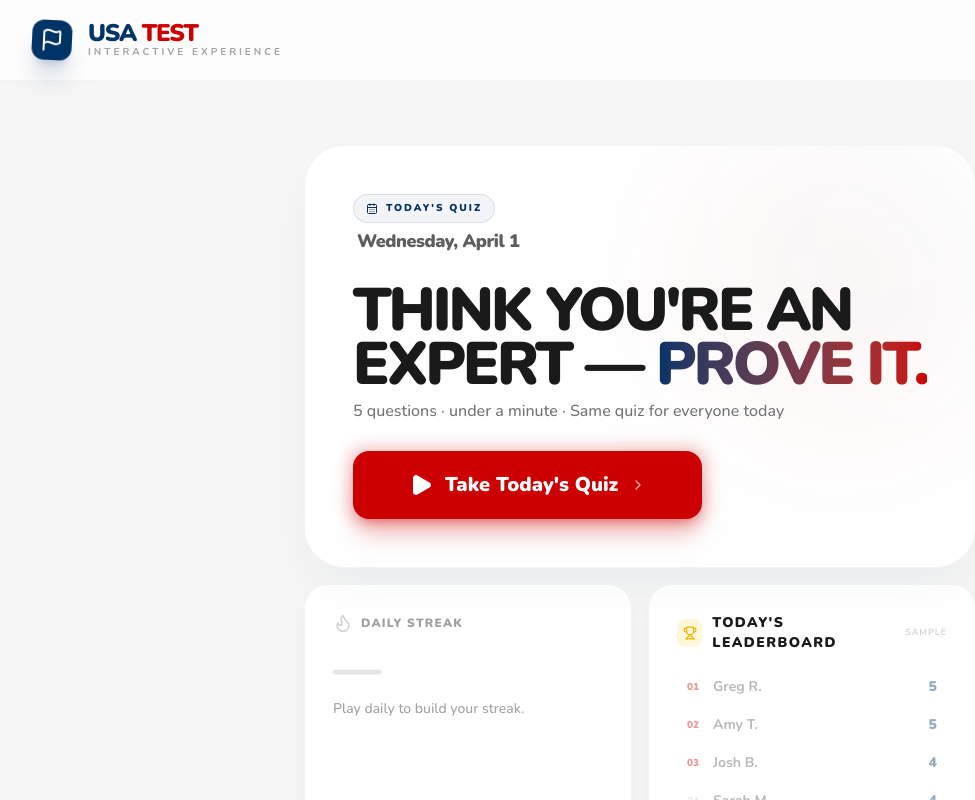
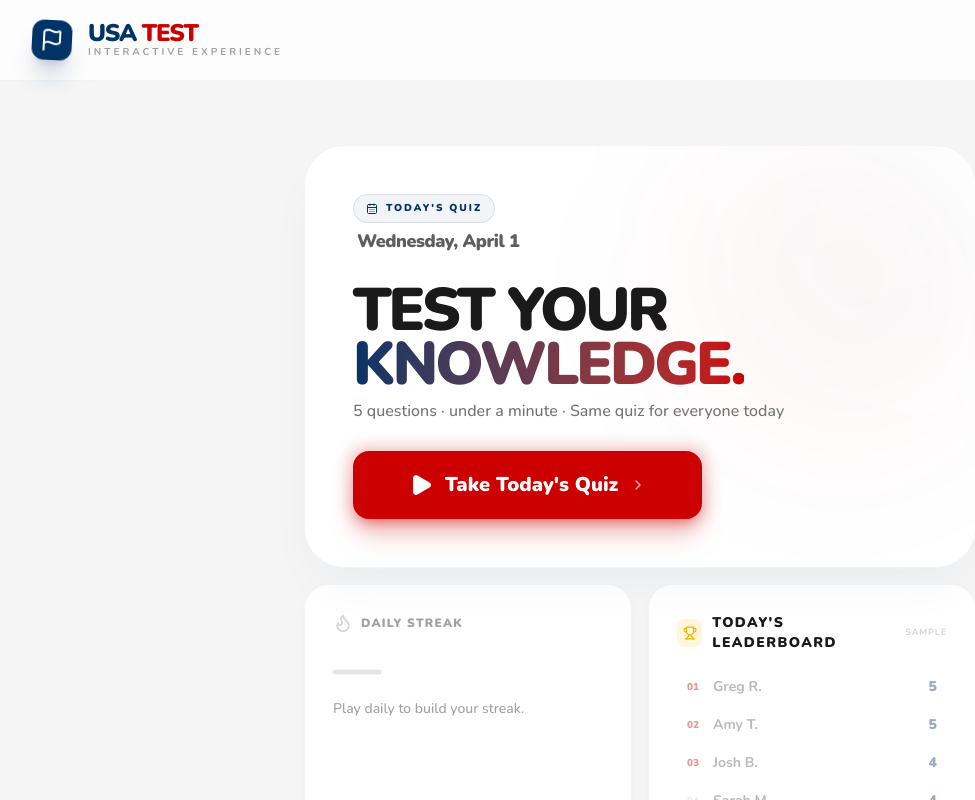
Before and after one commit to roebergdev/usa-test-next, a Next.js app: page / in a window 1280 px wide. Shown: the top 800 px of the page, without its empty margins (0-975 px from the left). Built offline with nearby package versions, Linux system fonts and the light colour scheme; no server answers; the database is empty.

Commit message:
feat: Update homepage headline to 'Test your Knowledge.'
Co-Authored-By: Claude Sonnet 4.6 <noreply@anthropic.com>

```diff
--- a/src/components/HomeScreen.tsx
+++ b/src/components/HomeScreen.tsx
@@ -76,9 +76,9 @@ function DailyQuizHero({
         {/* Headline */}
         <div className="space-y-2">
           <h2 className="text-4xl sm:text-6xl font-black tracking-tighter leading-[0.9] uppercase text-amac-dark">
-            Think you&apos;re an expert —{' '}
+            Test your{' '}
             <span className="text-transparent bg-clip-text bg-gradient-to-r from-amac-blue to-amac-red">
-              prove it.
+              Knowledge.
             </span>
           </h2>
           <p className="text-neutral-500 font-medium text-sm sm:text-base max-w-md">
```
